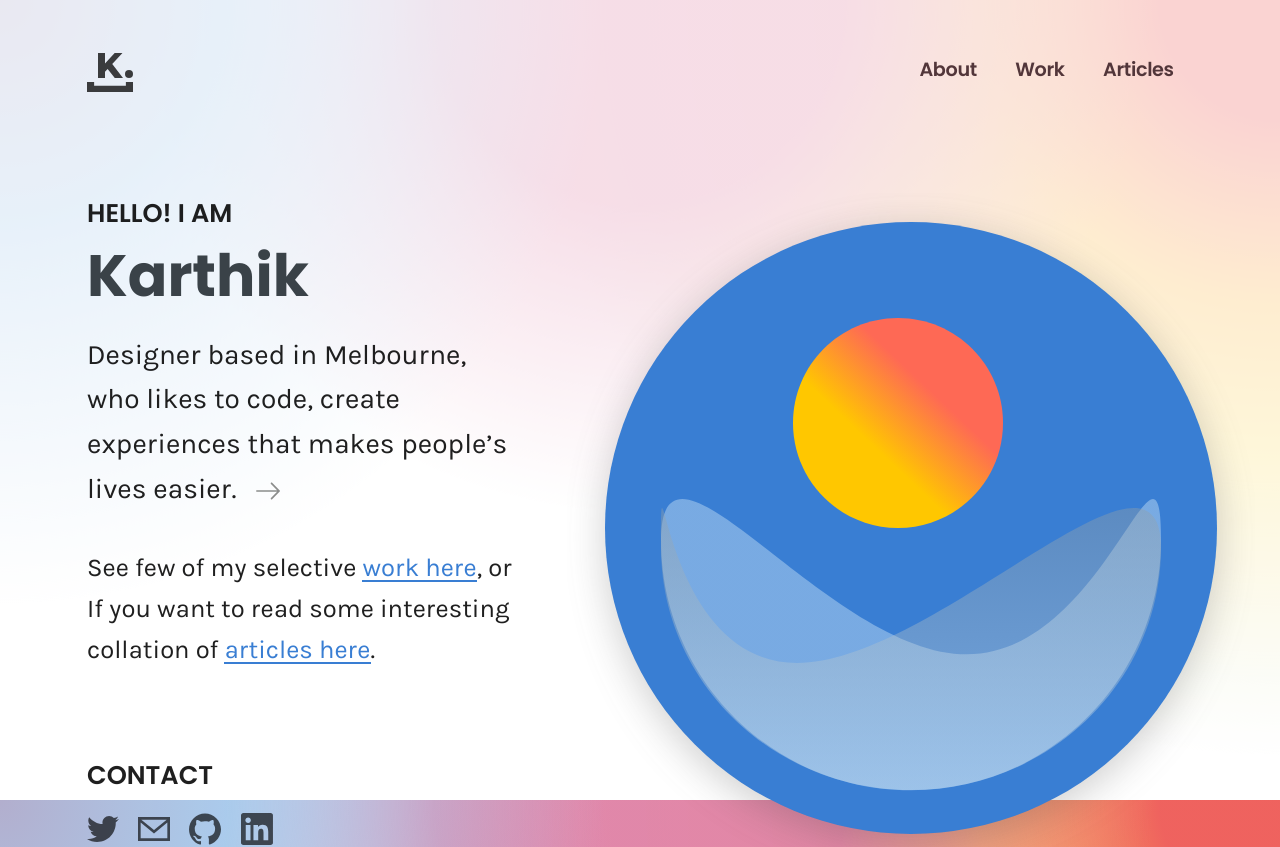
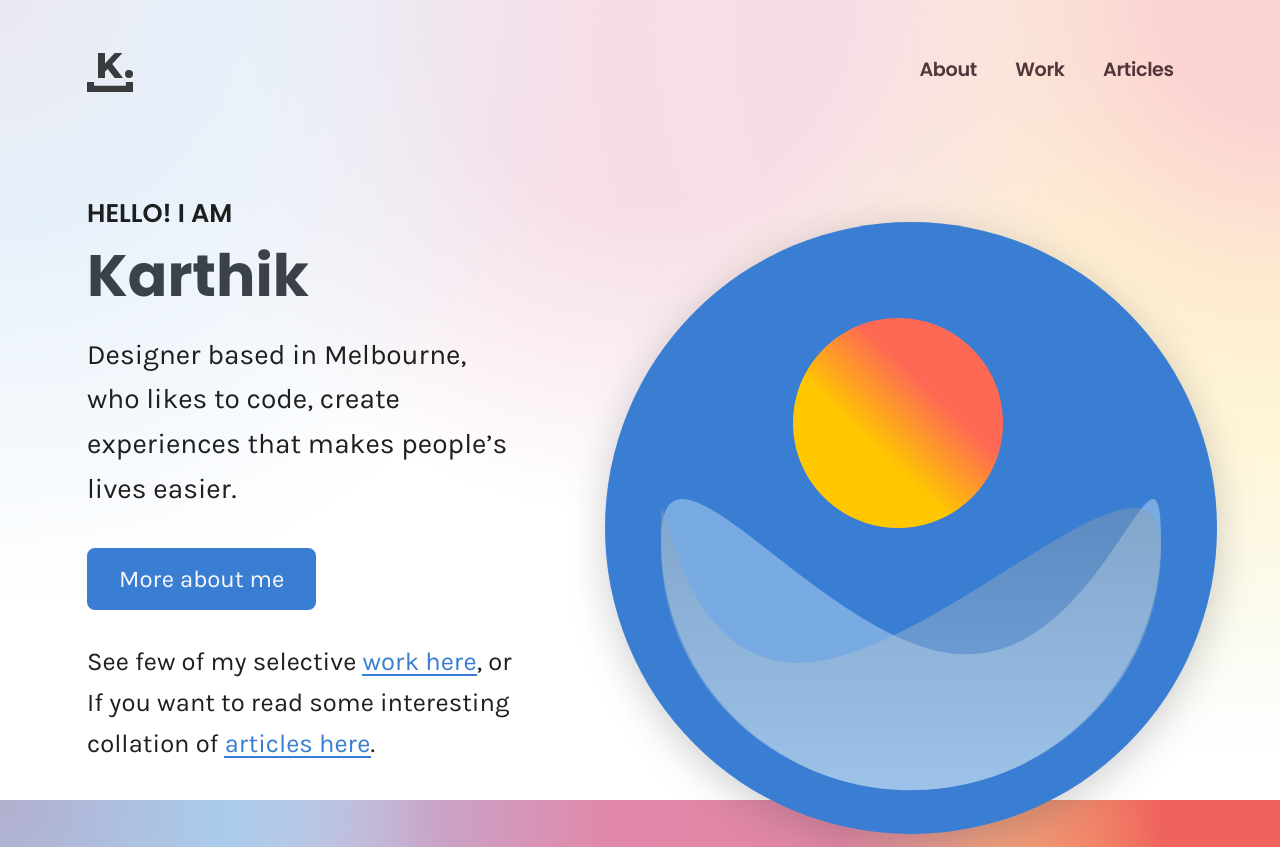
Before and after one commit to k97/jnana, a Next.js app: page / in a window 1280 px wide. Shown: the top 847 px of the page. Built offline with nearby package versions, Linux system fonts and the light colour scheme.

Commit message:
more info trigger on homepage

```diff
--- a/components/Hero/text.tsx
+++ b/components/Hero/text.tsx
@@ -7,15 +7,17 @@ const HeroText = () => {
         <strong >Hello! I am</strong>
         <h1 className="ff-hero">Karthik</h1>
 
-        <p className="p-large">Designer based in Melbourne, who likes to code, create experiences that makes people’s lives easier.
+        <p className="p-large">Designer based in Melbourne, who likes to code, create experiences that makes people’s lives easier.</p>
 
-          <Link href="/about">
-            <img src="/assets/next.svg" className="arrow-icon d-inline-block align-middle" />
-          </Link>
-        </p>
+        <Link href="/about">
+          <a className="btn">More about me</a>
+        </Link>
 
-        <p className="p-normal">See few of my selective <Link href="/work">work here</Link>, or If you want to read some interesting collation of <Link href="/articles">articles here</Link>.</p>
+        <p className="p-normal">
+          See few of my selective <Link href="/work"><a>work here</a></Link>,
+          or If you want to read some interesting collation of <Link href="/articles"><a>articles here</a></Link>.</p>
       </div>
+
       <div className="col-7">
         <img src="/assets/hero.svg" className="hero-static" />
       </div>
--- a/scss/_typography.scss
+++ b/scss/_typography.scss
@@ -95,3 +95,20 @@ strong {
   font-weight: 600;
   text-transform: uppercase;
 }
+
+button,
+a.btn,
+.btn {
+  padding: 0.25rem 1.5rem;
+  border: 0.5rem solid var(--linkColor);
+  border-radius: 0.5rem;
+  font-size: 1.5rem;
+  background: var(--linkColor);
+  color: var(--linkHoverColor);
+  transition: all 0.5s linear;
+
+  &:hover {
+    // background-color: darkr;
+    box-shadow: 0 2px 7px rgba(0, 0, 0, 0.15);
+  }
+}
--- a/scss/pages/_homepage.scss
+++ b/scss/pages/_homepage.scss
@@ -13,12 +13,17 @@
 
   p {
     margin-top: 0;
-    margin-bottom: 2.25rem;
+    margin-bottom: 2.0rem;
   }
 
   .p-large {
     font-size: 1.75rem;
     margin: 0.75rem 0 2.25rem;
+  }
+
+  .btn {
+    display: inline-block;
+    margin: 0 0 2.0rem;
   }
 
   .arrow-icon {
```
